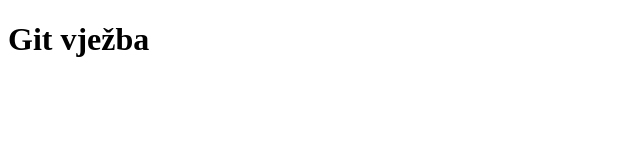
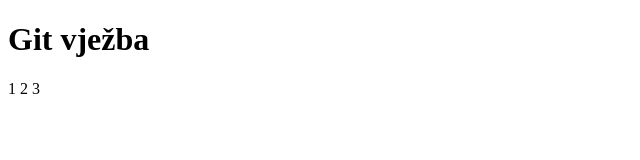
Before and after one commit to Neeko74/git-algebra, a plain HTML site: page index.html in a window 1280 px wide. Shown: the full height of the page, 0-640 px from the left. Drawn offline with Linux system fonts and the light colour scheme.

Commit message:
dodana navigacija u html

```diff
--- a/index.html
+++ b/index.html
@@ -8,5 +8,10 @@
 </head>
 <body>
     <h1>Git vježba</h1>
+    <nav class="navigation">
+        <a>1</a>
+        <a>2</a>
+        <a>3</a>
+    </nav>
 </body>
 </html>
--- a/style.css
+++ b/style.css
@@ -1,3 +1,7 @@
 h1 {
     padding: 0ch;
 }
+
+.navigation{
+    padding: 0ch;
+}
```
